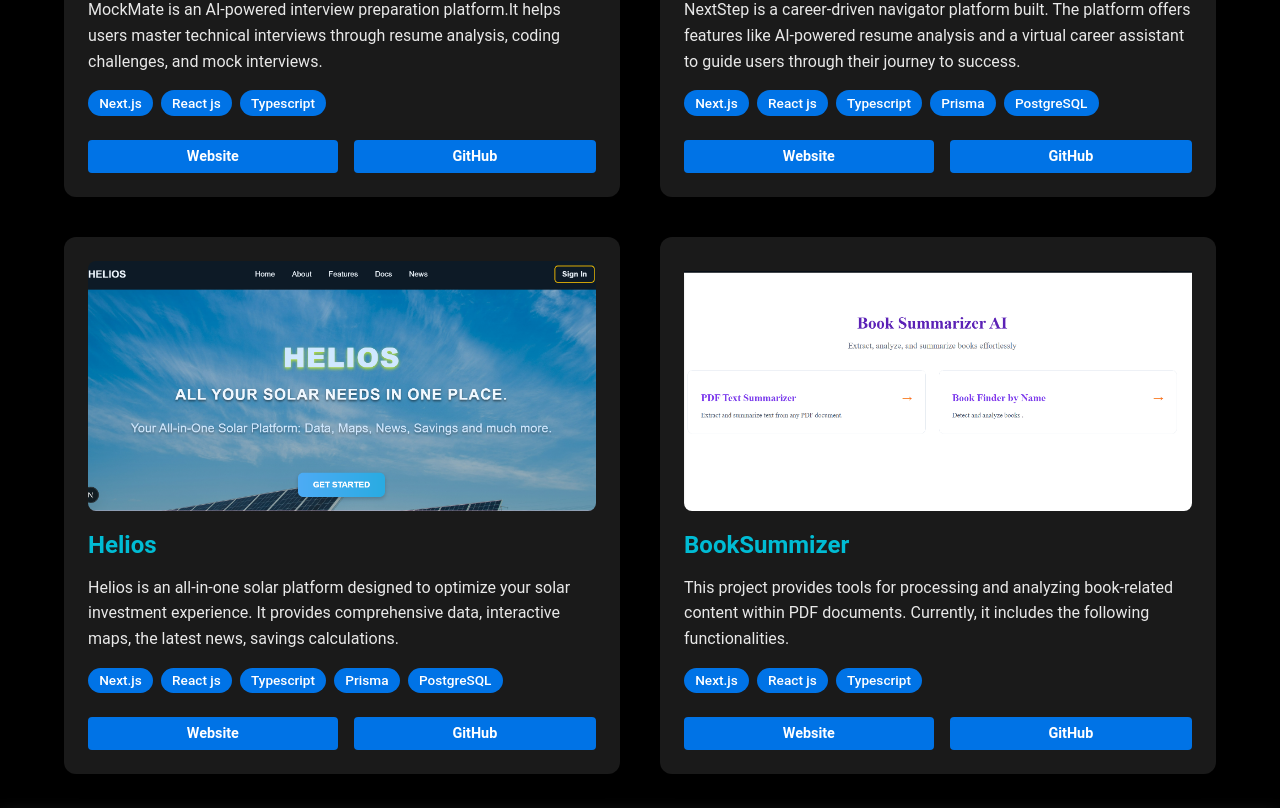
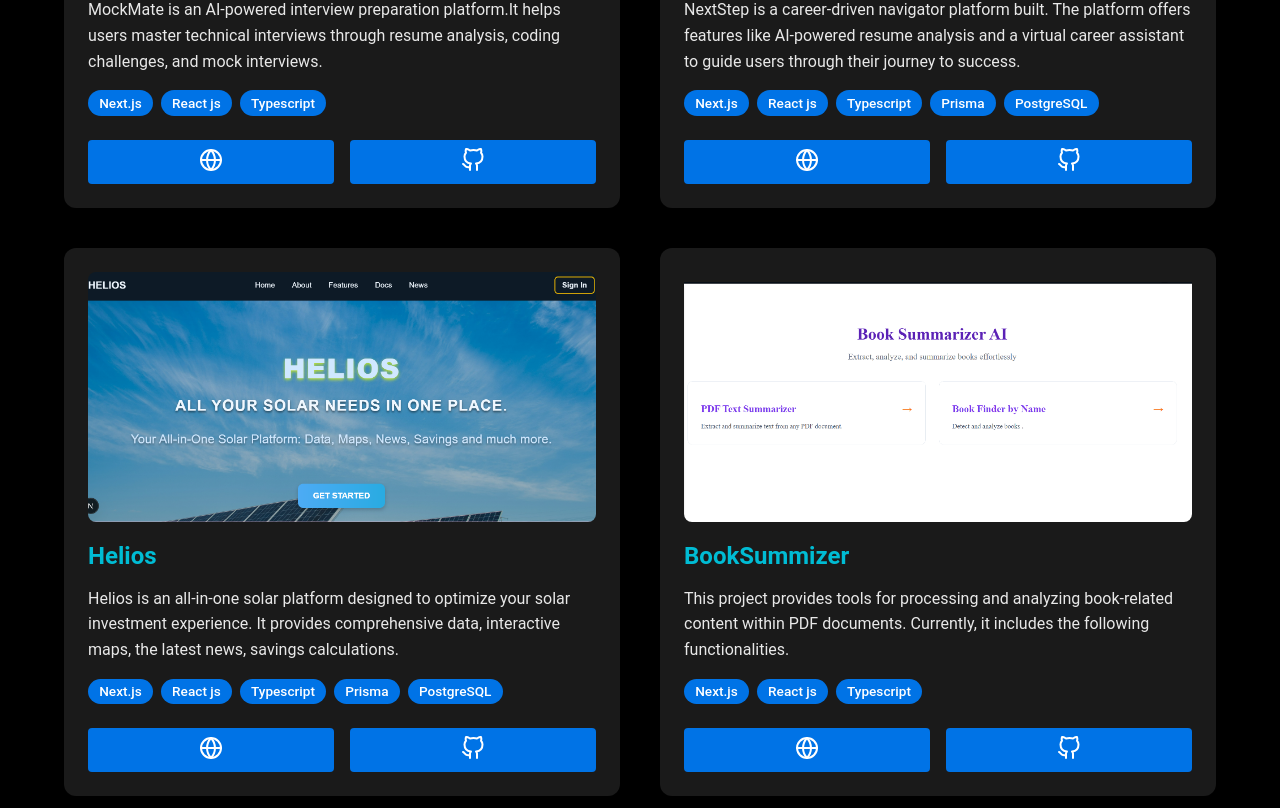
Before and after one commit to hariharan1009/Portfolio, a Next.js app: page / in a window 1280 px wide. Shown: the part 1972-2780 px from the top of the page. Built offline with nearby package versions, Linux system fonts and the light colour scheme.

Commit message:
project icon

```diff
--- a/src/app/project/page.tsx
+++ b/src/app/project/page.tsx
@@ -38,7 +38,6 @@ const projects: Project[] = [
     image: '/nextstep.png',
     websiteLink: 'https://github.com/hariharan1009/nextstep',
     githubLink: 'https://github.com/hariharan1009/nextstep',
-
   },
   {
     title: ' Helios',
@@ -54,40 +53,20 @@ const projects: Project[] = [
     image: '/helios.png',
     websiteLink: 'https://github.com/hariharan1009/helios',
     githubLink: 'https://github.com/hariharan1009/helios',
-
   },
-  // {
-  //   title: ' DreamTrails ',
-  //   description:
-  //     'Modern Travel booking website featuring tour packages with interactive image galleries,Chatbot Assistant Integration,secure payment processing, and responsive design.',
-  //   technologies: [
-  //     'Html',
-  //     'Css',
-  //     'Php',
-  //     'javascript',
-  //     'xampp',
-  //     'SQL'
-  //   ],
-  //   image: '/travel.png',
-  //   websiteLink: '',
-  //   githubLink: 'https://github.com/hariharan1009/ai-travel',
-
-  // },
-    {
+  {
     title: ' BookSummizer ',
     description:
       'This project provides tools for processing and analyzing book-related content within PDF documents. Currently, it includes the following functionalities.',
-        technologies: [
+    technologies: [
       'Next.js',
       'React js',
       'Typescript',
     ],
     image: '/book.png',
     websiteLink: 'https://book-summarizer-sand.vercel.app',
-    githubLink: 'htthttps://github.com/hariharan1009/book-summarizer',
-
+    githubLink: 'https://github.com/hariharan1009/book-summarizer',
   },
-
 ];
 
 const Projects: React.FC = () => {
@@ -117,8 +96,13 @@ const Projects: React.FC = () => {
                 target="_blank"
                 rel="noopener noreferrer"
                 className={styles.button}
+                title="Live Demo"
               >
-                Website
+                <svg xmlns="http://www.w3.org/2000/svg" width="24" height="24" viewBox="0 0 24 24" fill="none" stroke="currentColor" strokeWidth="2" strokeLinecap="round" strokeLinejoin="round">
+                  <circle cx="12" cy="12" r="10"></circle>
+                  <line x1="2" y1="12" x2="22" y2="12"></line>
+                  <path d="M12 2a15.3 15.3 0 0 1 4 10 15.3 15.3 0 0 1-4 10 15.3 15.3 0 0 1-4-10 15.3 15.3 0 0 1 4-10z"></path>
+                </svg>
               </a>
               {project.githubLink && (
                 <a
@@ -126,8 +110,11 @@ const Projects: React.FC = () => {
                   target="_blank"
                   rel="noopener noreferrer"
                   className={styles.button}
+                  title="View Code"
                 >
-                  GitHub
+                  <svg xmlns="http://www.w3.org/2000/svg" width="24" height="24" viewBox="0 0 24 24" fill="none" stroke="currentColor" strokeWidth="2" strokeLinecap="round" strokeLinejoin="round">
+                    <path d="M9 19c-5 1.5-5-2.5-7-3m14 6v-3.87a3.37 3.37 0 0 0-.94-2.61c3.14-.35 6.44-1.54 6.44-7A5.44 5.44 0 0 0 20 4.77 5.07 5.07 0 0 0 19.91 1S18.73.65 16 2.48a13.38 13.38 0 0 0-7 0C6.27.65 5.09 1 5.09 1A5.07 5.07 0 0 0 5 4.77a5.44 5.44 0 0 0-1.5 3.78c0 5.42 3.3 6.61 6.44 7A3.37 3.37 0 0 0 9 18.13V22"></path>
+                  </svg>
                 </a>
               )}
             </div>
```
